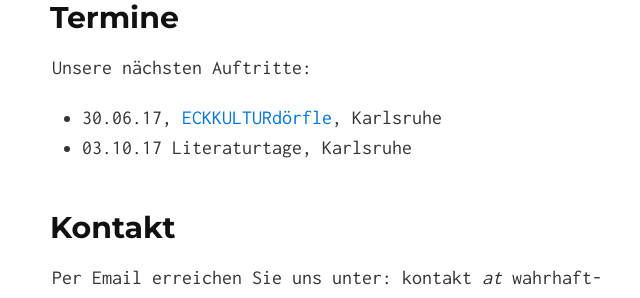
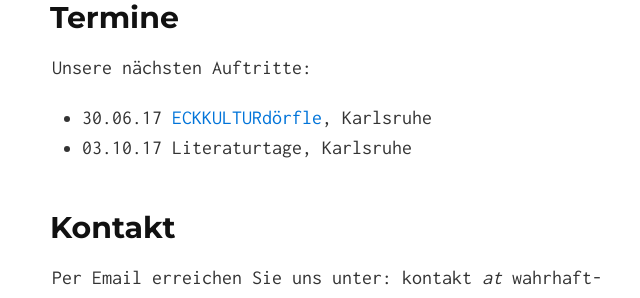
Before and after one commit to Die-Wahrhaft-Schwachen/diewahrhaftschwachen, a Jekyll site: the page built from index.md, in a window 1280 px wide. Shown: the part 507-805 px from the top of the page, without its empty margins (288-928 px from the left). Built offline with Jekyll 4.4.1, drawn with Linux system fonts in a browser that asks for light colours.

Commit message:
Remove ,

```diff
--- a/index.md
+++ b/index.md
@@ -12,7 +12,7 @@ Dies ist der Webauftritt der Karlsruher Kabarett & Kleinkunst Gruppe **Die Wahrh
 
 Unsere nächsten Auftritte:
 
-* 30.06.17, [ECKKULTURdörfle](http://eckkultur.de/?page_id=1222), Karlsruhe
+* 30.06.17 [ECKKULTURdörfle](http://eckkultur.de/?page_id=1222), Karlsruhe
 * 03.10.17 Literaturtage, Karlsruhe
 
 ## Kontakt
```
